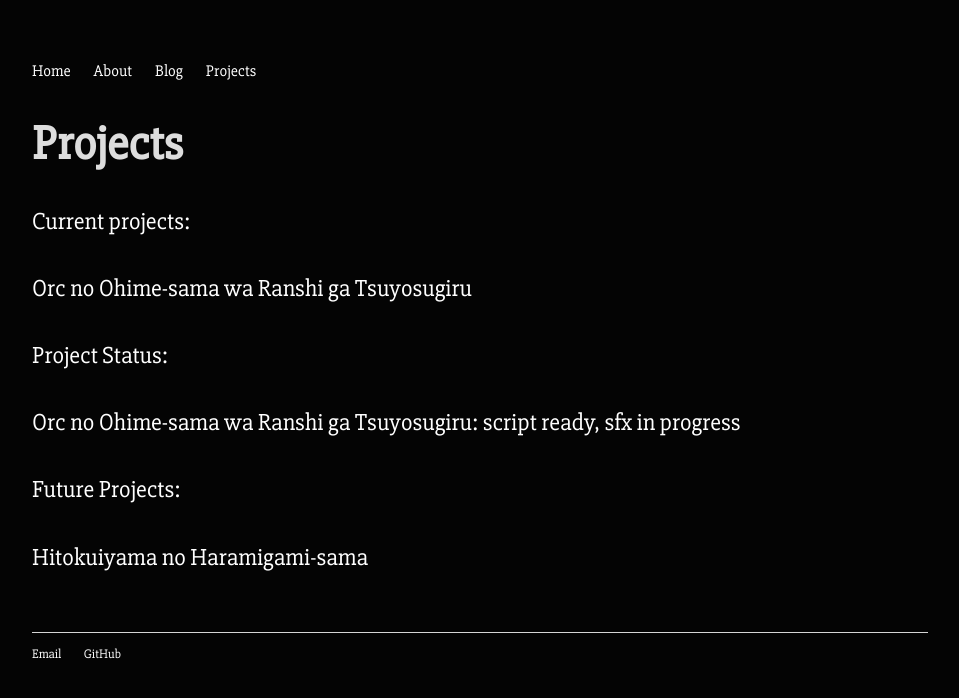
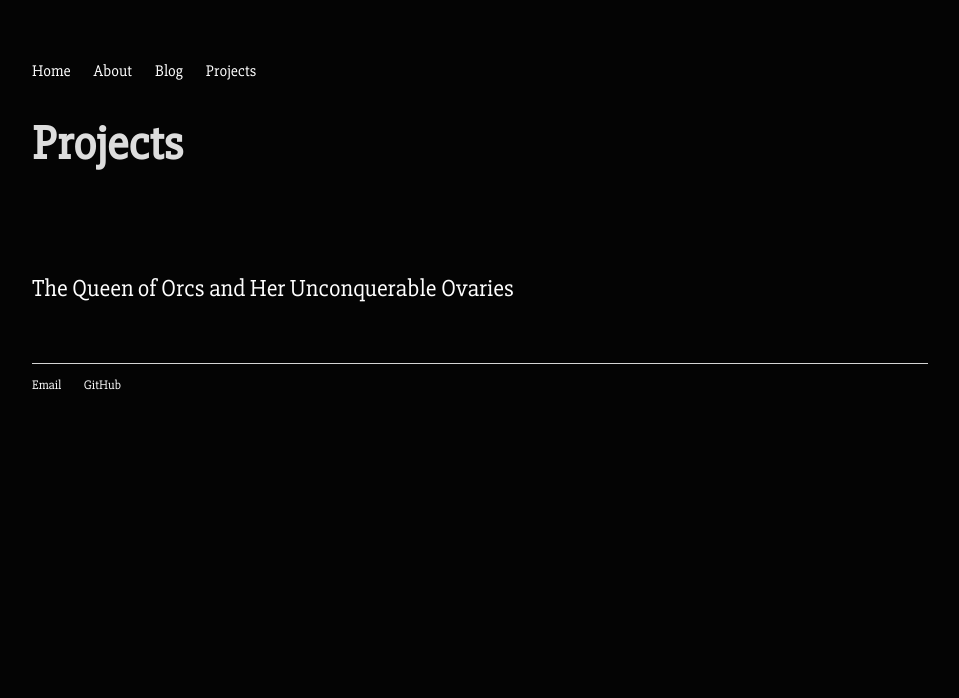
Before and after one commit to 44thCircle/44thCircle.github.io, a Jekyll site: the page built from pjts/index.html, in a window 1280 px wide. Shown: the top 698 px of the page, without its empty margins (160-1119 px from the left). Built offline with Jekyll 4.4.1, drawn with Linux system fonts in a browser that asks for light colours.

Commit message:
what
excuse me

```diff
--- a/pjts/index.html
+++ b/pjts/index.html
@@ -5,22 +5,9 @@ title: Projects
 <div class="pjts">
 	<h1>Projects</h1>
 	<p>
-		Current projects:
 		<br />
 		<br />
-		Orc no Ohime-sama wa Ranshi ga Tsuyosugiru
-		<br />
-		<br />
-		Project Status:
-		<br />
-		<br />
-		Orc no Ohime-sama wa Ranshi ga Tsuyosugiru: script ready, sfx in progress
-		<br />
-		<br />
-		Future Projects:
-		<br />
-		<br />
-		Hitokuiyama no Haramigami-sama
+		The Queen of Orcs and Her Unconquerable Ovaries
 		<br />
 		<br />
 	</p>
```
